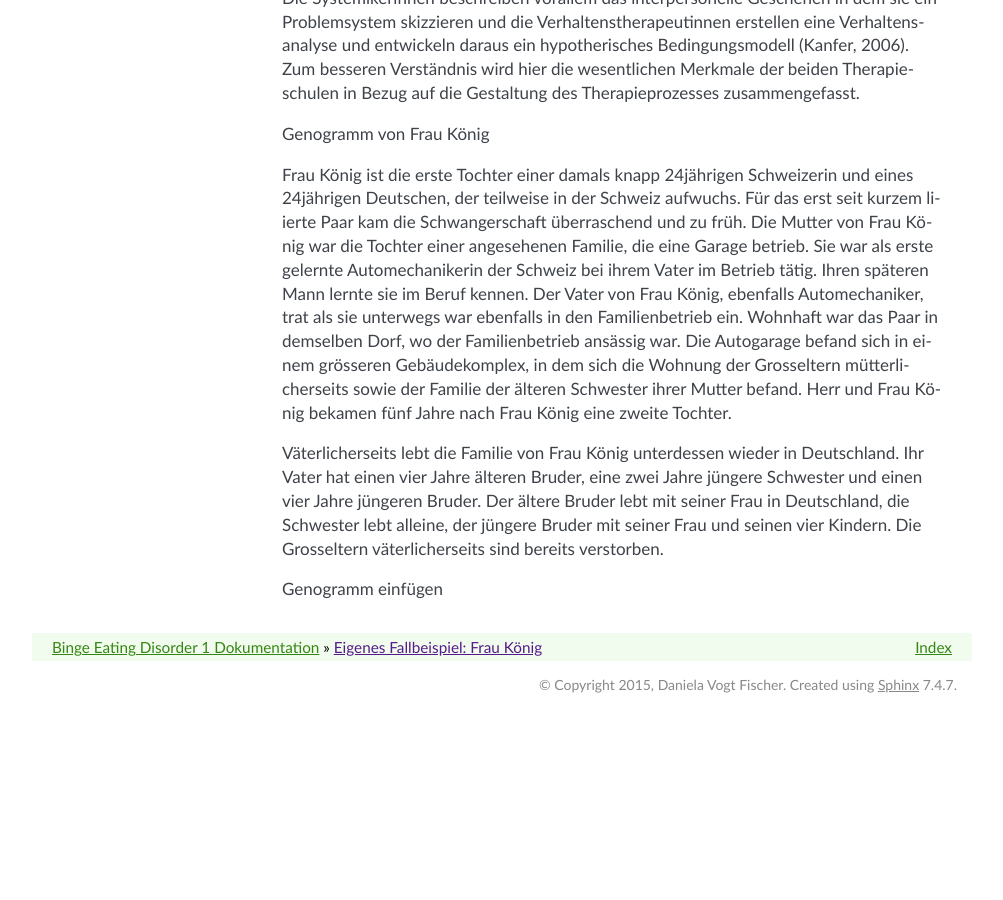
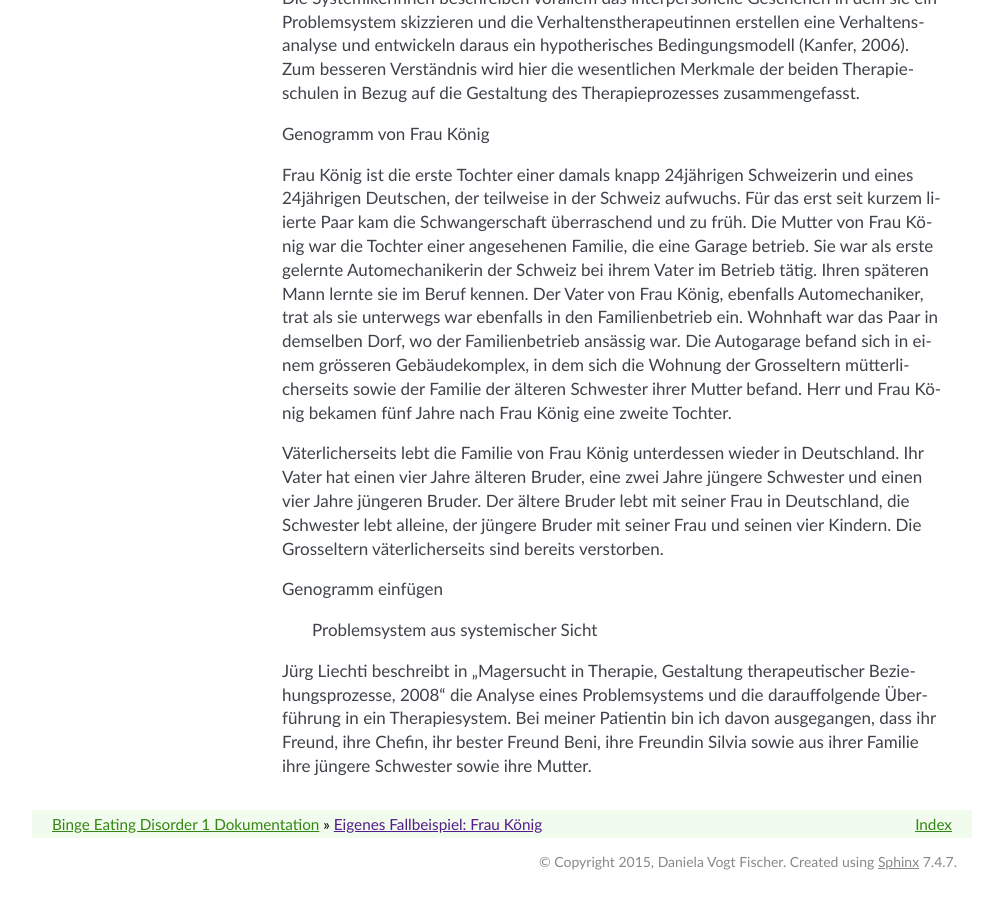
Before and after one commit to danielavogt/MasterArbeit, a Sphinx documentation site: the page built from source/Fallbeispiel.rst, in a window 1280 px wide and 900 px high, scrolled down 2302 px. Shown: the whole window, without its empty margins (138-1141 px from the left). Built offline with Sphinx 7.4.7, drawn with Linux system fonts in a browser that asks for light colours; before the commit the page ends 3025 px from its top, so only the background shows below that.

Commit message:
weiterarbeit

```diff
--- a/source/9 Stationaere Behandlung.rst
+++ b/source/9 Stationaere Behandlung.rst
@@ -25,6 +25,4 @@ ambulantes Setting ist schwierig realisierbar. Insofern ist es nachvollziehbar,
 dass ausgewiesene Fachleute wie Dr. Jürg Liechti vom ZSB Bern auf eine
 Verbesserung der Behandlungskette hinsteuern.
 
-In der Klinik Wysshölzli basiert die Therapie auf einem Behandlungskonzept für Anorexie, Bulimie und Binge Eating. Zentral ist für alle Störungen das kontrollierte Essprogramm, das im nächsten Kapitel genauer beschrieben wird. Daneben werden die Patientinnen mit Essstörungen regelmässig gewogen. Dies wird je nach Störung von zweimal wöchentlich bis zu täglich durchgeführt. Alle Patientinnen mit einer Essstörung haben einen wöchentlichen Stichtag an dem die Entwicklung des Gewichtes abgelesen und verfolgt wird. Bei Anorexie gilt ein Gewichtsstillstand und eine Gewichtsabnahme als Rückfall. Bei Binge Eating gilt analog dieses Konzeptes ein Gewichtsstillstand oder eine -zunahme als Rückfall. Bei Bulimikerinnen gelten Ess- und Brechanfälle als Rückfall. Auf Rückfälle wird mit einer Sperrung von 72 Stunden, mit einer Selbstreflexion und mit einer individuell angepassten Wochenendplanung reagiert. Alle Patientinnen bleiben während den 72 Stunden auf dem Areal. Anorektikerinnen schränken damit ihre Bewegung ein, Bulimikerinnen können nicht mehr ins Dorf um Nahrungsmittel zu kaufen, Binge Eaterinnen sind aufgefordert, sich täglich eine Stunde intensiv zu bewegen. Binge Eaterinnen können Nordic walking betreiben oder Schwimmen gehen. Zudem gibt es im Dorf ein Fitnesscenter, das speziell zugeschnittenes Krafttraining anbietet. Bei einem Rückfall jedoch ist auch eine Binge Eaterin angehalten, während 72 Stunden nicht ins Dorf zu gehen.
-
-**TODO**: Kommt da noch was?
+In der Klinik Wysshölzli basiert die Therapie auf einem Behandlungskonzept für Anorexie, Bulimie und Binge Eating. Zentral ist für alle Störungen das kontrollierte Essprogramm, welches im nächsten Kapitel genauer beschrieben wird. Daneben werden die Patientinnen mit Essstörungen regelmässig gewogen. Dies wird je nach Störung von zweimal wöchentlich bis zu täglich durchgeführt. Alle Patientinnen mit einer Essstörung haben einen wöchentlichen Stichtag an dem die Entwicklung des Gewichtes abgelesen und verfolgt wird. Bei Anorexie gilt ein Gewichtsstillstand und eine Gewichtsabnahme als Rückfall. Bei Binge Eating gilt analog dieses Konzeptes ein Gewichtsstillstand oder eine -zunahme als Rückfall. Bei Bulimikerinnen gelten Ess- und Brechanfälle als Rückfall. Auf Rückfälle wird mit einer Sperrung von 72 Stunden, mit einer Selbstreflexion und mit einer individuell angepassten Wochenendplanung reagiert. Alle Patientinnen bleiben während den 72 Stunden auf dem Areal. Anorektikerinnen schränken damit ihre Bewegung ein, Bulimikerinnen können nicht mehr ins Dorf um Nahrungsmittel zu kaufen, Binge Eaterinnen sind aufgefordert, sich täglich eine Stunde intensiv zu bewegen. Binge Eaterinnen können Nordic walking betreiben oder Schwimmen gehen. Zudem gibt es im Dorf ein Fitnesscenter, das speziell zugeschnittenes Krafttraining anbietet. Bei einem Rückfall jedoch ist auch eine Binge Eaterin angehalten, während 72 Stunden nicht ins Dorf zu gehen.
--- a/source/Fallbeispiel.rst
+++ b/source/Fallbeispiel.rst
@@ -46,3 +46,7 @@ Frau König ist die erste Tochter einer damals knapp 24jährigen Schweizerin und
 Väterlicherseits lebt die Familie von Frau König unterdessen wieder in Deutschland. Ihr Vater hat einen vier Jahre älteren Bruder, eine zwei Jahre jüngere Schwester und einen vier Jahre jüngeren Bruder. Der ältere Bruder lebt mit seiner Frau in Deutschland, die Schwester lebt alleine, der jüngere Bruder mit seiner Frau und seinen vier Kindern. Die Grosseltern väterlicherseits sind bereits verstorben.
 
 Genogramm einfügen
+
+ Problemsystem aus systemischer Sicht
+
+Jürg Liechti beschreibt in "Magersucht in Therapie, Gestaltung therapeutischer Beziehungsprozesse, 2008" die Analyse eines Problemsystems und die darauffolgende Überführung in ein Therapiesystem. Bei meiner Patientin bin ich davon ausgegangen, dass ihr Freund, ihre Chefin, ihr bester Freund Beni, ihre Freundin Silvia sowie aus ihrer Familie ihre jüngere Schwester sowie ihre Mutter.
```
